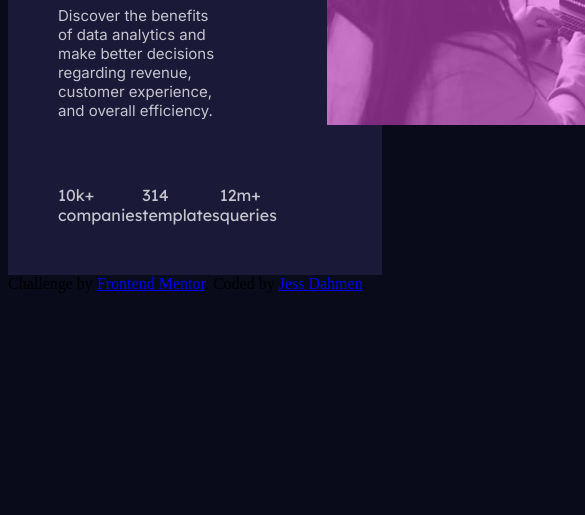
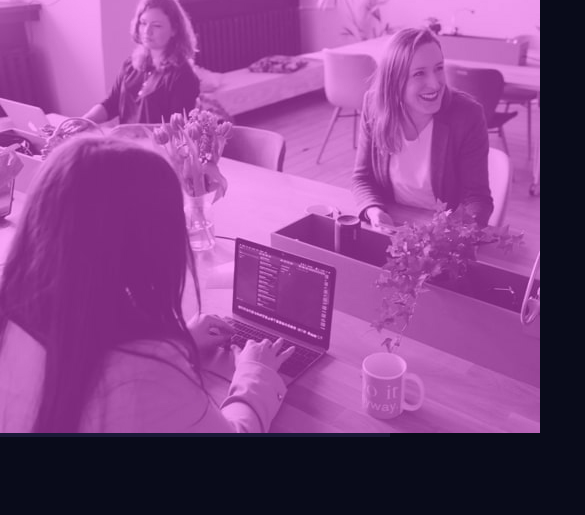
Before and after one commit to jb3dahmen/stats-preview-card-component-main, a plain HTML site: page index.html in a window 390 px wide. Shown: the part 329-844 px from the top of the page, 585 px wide, since content can reach past the window. Drawn offline with Linux system fonts and the light colour scheme.

Commit message:
working on mobile first with media queries

```diff
--- a/index.html
+++ b/index.html
@@ -55,9 +55,9 @@
 
 
 
-  <div class="attribution">
+  <!-- <div class="attribution">
     Challenge by <a href="https://www.frontendmentor.io?ref=challenge" target="_blank">Frontend Mentor</a>.
     Coded by <a href="#">Jess Dahmen</a>.
-  </div>
+  </div> -->
 </body>
 </html>
--- a/styles.css
+++ b/styles.css
@@ -1,21 +1,13 @@
 
-.card_container {
-    display: flex;
-    flex-direction: rows;
-    background-color: hsl(244, 38%, 16%);
-}
-
-.stat_nums{
-
-    display: flex;
-    flex-direction: rows;
-    color: hsla(0, 0%, 100%, 0.75);
-    font-family: 'Lexend Deca', sans-serif;
-    padding: 50px;
-}
+/* this universal selector used to reset */
+* {
+    margin: 0;
+    padding: 0;
+    box-sizing: border-box;
+  }
 
 
-body{
+  body{
     background-color: hsl(233, 47%, 7%);
 }
 
@@ -45,3 +37,46 @@ mark{
     background-color: transparent;
 
 }
+
+/* Mobile Styles */
+@media only screen and (max-width: 500px) {
+
+
+    .card_container {
+        display: flex;
+        flex-direction: column;
+        background-color: hsl(244, 38%, 16%);
+    }
+
+
+  }
+
+  /* Desktop Styles */
+  @media only screen and (min-width: 501px) {
+
+    .card_container {
+        display: flex;
+        flex-direction: row;
+        background-color: hsl(244, 38%, 16%);
+    }
+
+  }
+
+/*
+
+
+.stat_nums{
+
+    display: flex;
+    flex-direction: rows;
+    color: hsla(0, 0%, 100%, 0.75);
+    font-family: 'Lexend Deca', sans-serif;
+    padding: 50px;
+}
+
+
+
+
+
+
+ */
```
